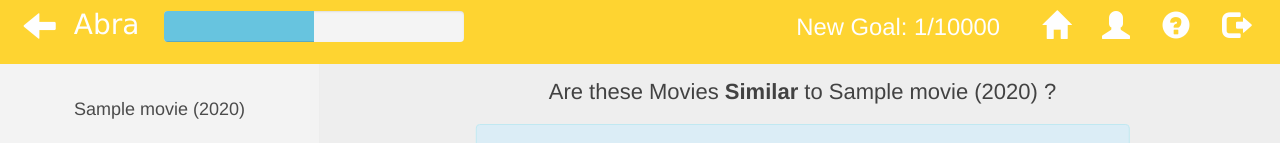
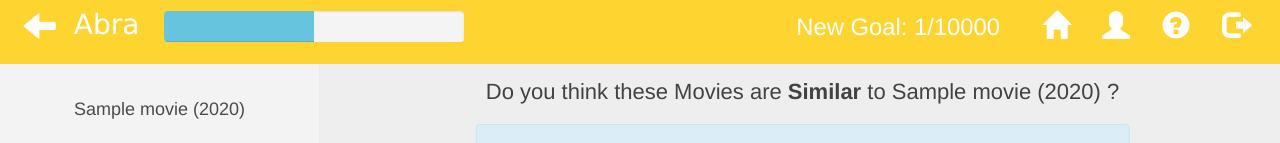
Before and after one commit to grayy921013/RecSys, a Django app: template Web/templates/label.html in a window 1280 px wide. Shown: the top 143 px of the page. Run offline with Django 3.2, Linux system fonts and the light colour scheme; the template is opened without the code that fills it: values that come from a table or form of the project are taken from there, others are empty; tables that the repository leaves empty hold one stand-in row (values such as "Sample post"); data that the repository does not hold is empty; some libraries are stand-ins or nearby versions.

Commit message:
Update copy of label page

```diff
--- a/Web/templates/label.html
+++ b/Web/templates/label.html
@@ -104,7 +104,7 @@
             </div>
         </div>
         <div class="col-md-9 col-md-offset-3 similar-main">
-            <h4 class="label-instruction">Are these Movies <b>Similar</b> to {{ movie.title }}
+            <h4 class="label-instruction">Do you think these Movies are <b>Similar</b> to {{ movie.title }}
                 ({{ movie.year }}) ?</h4>
             <div class="alert alert-info label-info" role="alert">
                 <span class="glyphicon  glyphicon-remove" aria-hidden="true"></span>
```
